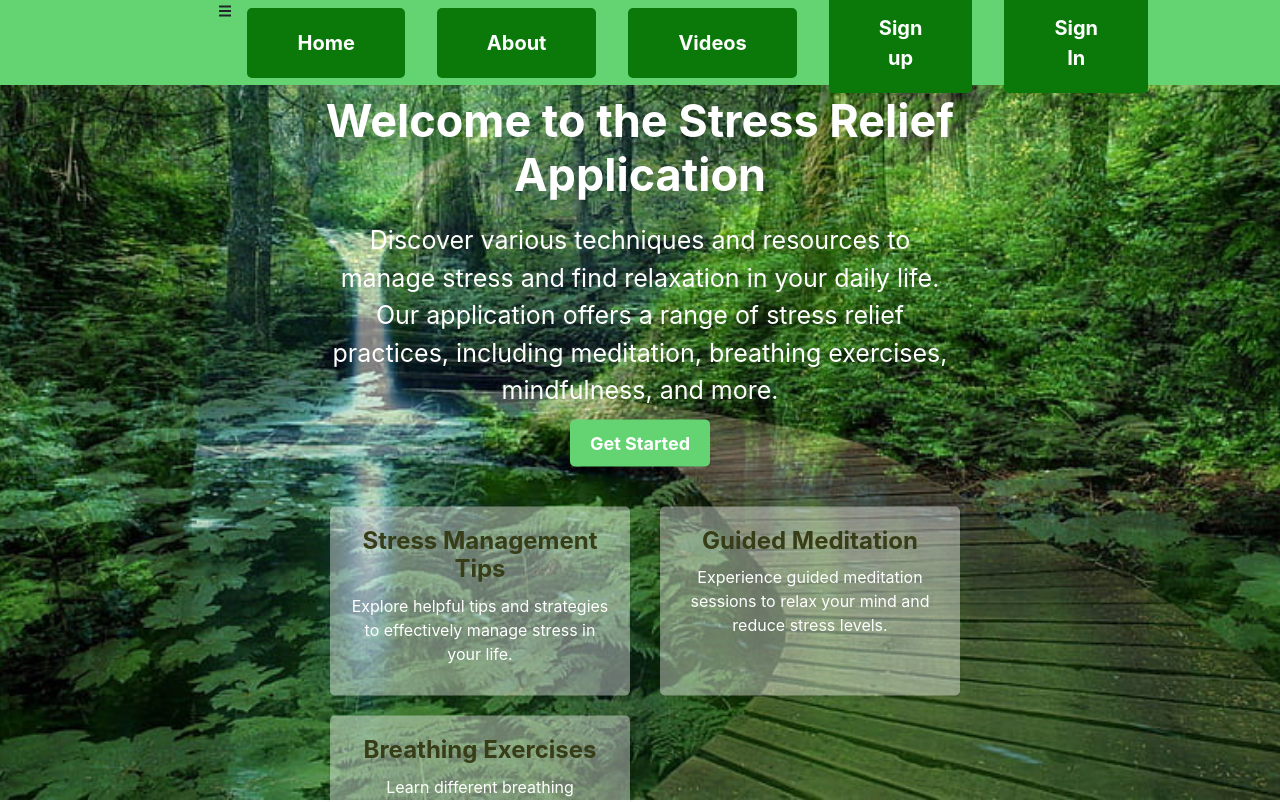
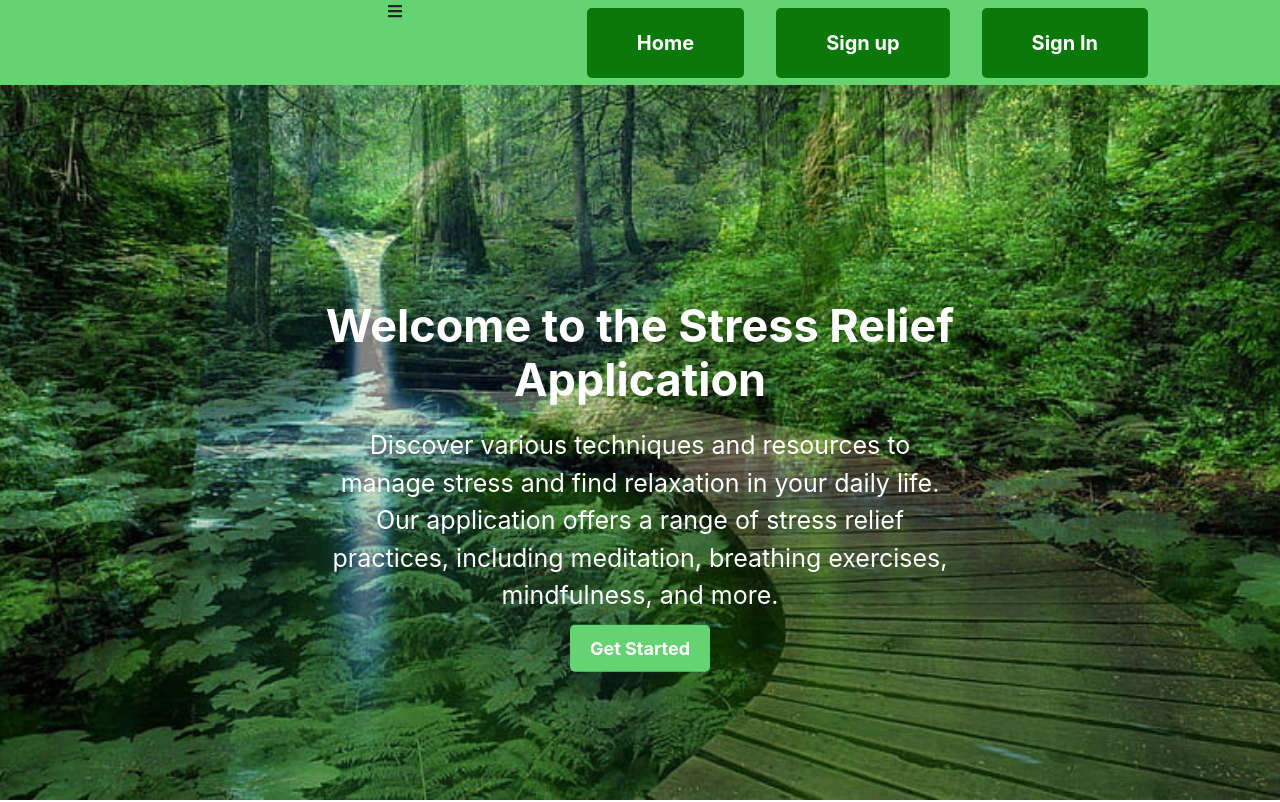
Before and after one commit to Cmbailey089/zenify, a React (Create React App) app in the folder client/: page / in a window 1280 px wide. Shown: the top 802 px of the page. Built offline with nearby package versions, Linux system fonts and the light colour scheme; the HTML template or start-up script is replaced by a standard one.

Commit message:
some features hidden to users when not logged in. Spooky!

```diff
--- a/client/src/App.js
+++ b/client/src/App.js
@@ -73,12 +73,10 @@ const App = () => {
         <div>
           <Navbar loggedIn={loggedIn} username={username} handleSignOut={handleSignOut} />
           <Route
-            render={({ location }) => {
-              const locationKey = location.pathname;
-              return (
+            render={({ location }) => (
               <TransitionGroup>
                 <CSSTransition
-                    key={locationKey}
+                  key={location.key}
                   timeout={500}
                   classNames="page-transition"
                 >
@@ -96,8 +94,7 @@ const App = () => {
                   </Switch>
                 </CSSTransition>
               </TransitionGroup>
-              );
-            }}
+            )}
           />
           <Footer />
         </div>
--- a/client/src/components/Navbar/index.js
+++ b/client/src/components/Navbar/index.js
@@ -18,12 +18,16 @@ const Navbar = ({ loggedIn, username, handleSignOut }) => {
           <NavLink to="/" activeStyle>
             <button className="nav-link-button">Home</button>
           </NavLink>
+          {loggedIn && (
+            <>
               <NavLink to="/about" activeStyle>
                 <button className="nav-link-button">About</button>
               </NavLink>
               <NavLink to="/videos" activeStyle>
                 <button className="nav-link-button">Videos</button>
               </NavLink>
+            </>
+          )}
           {loggedIn ? (
             <>
               <LoggedInIndicator username={username} />
--- a/client/src/pages/Home.js
+++ b/client/src/pages/Home.js
@@ -3,6 +3,9 @@ import './Home.css';
 import backgroundImg from '../Images/desktop-wallpaper-stress-relief-background-44305.jpg';
 
 const Home = () => {
+  const token = localStorage.getItem('id_token');
+  const loggedIn = !!token;
+
   return (
     <div className="home-container">
       <div className="background">
@@ -13,7 +16,8 @@ const Home = () => {
         <p>
           Discover various techniques and resources to manage stress and find relaxation in your daily life. Our application offers a range of stress relief practices, including meditation, breathing exercises, mindfulness, and more.
         </p>
-        <button className="get-started-btn">Get Started</button>
+        {!loggedIn && <button className="get-started-btn">Get Started</button>}
+        {loggedIn && (
           <div className="features">
             <div className="feature-item">
               <h3>Stress Management Tips</h3>
@@ -28,6 +32,7 @@ const Home = () => {
               <p>Learn different breathing techniques that can help calm your mind and relieve stress.</p>
             </div>
           </div>
+        )}
       </div>
     </div>
   );
```
Lines whose indentation alone changed are shown as unchanged.
